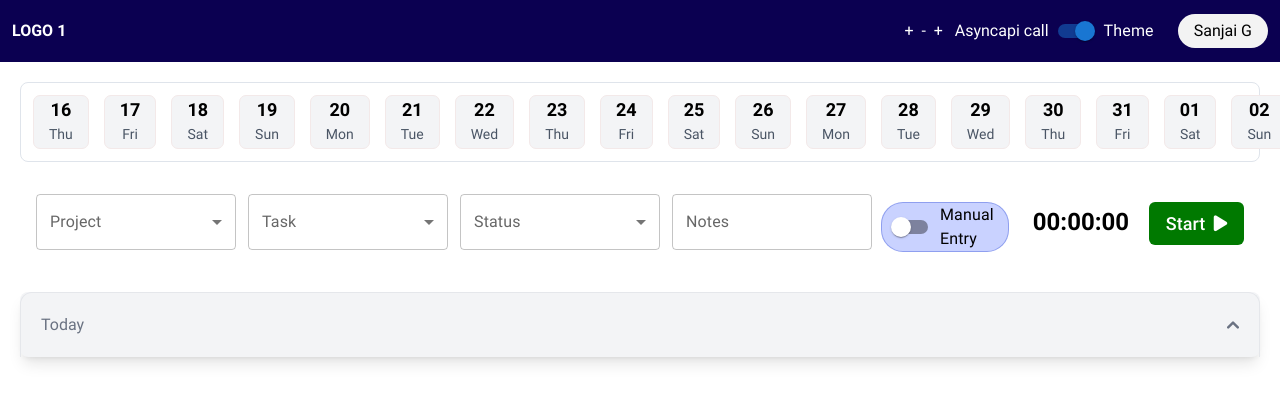
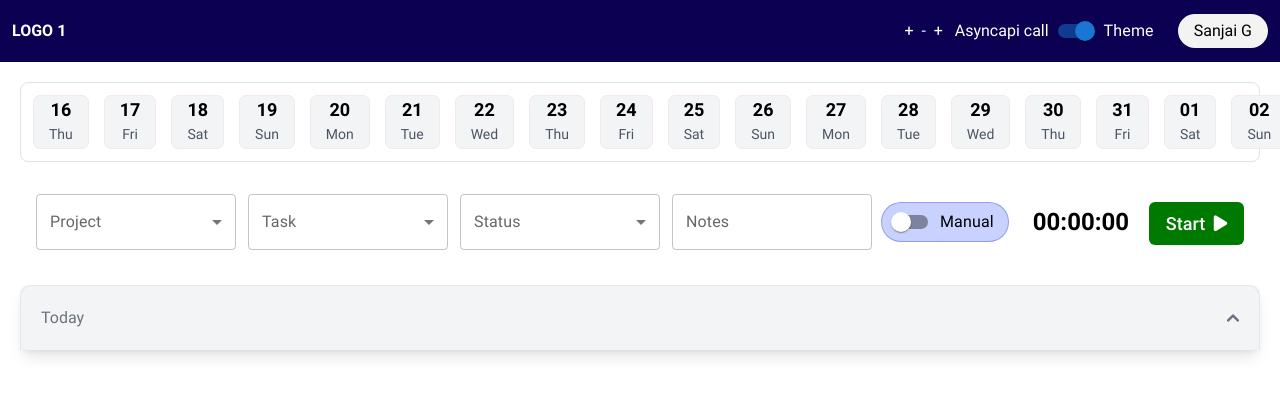
Before and after one commit to raviwbc/wbc-tracker, a React (Create React App) app: page / in a window 1280 px wide. Shown: the top 402 px of the page. Built offline with nearby package versions, Linux system fonts and the light colour scheme.

Commit message:
JSON Server Integrated.

```diff
--- /dev/null
+++ b/db.json
@@ -0,0 +1,10 @@
+{
+    "posts": [
+      { "id": 1, "title": "Hello World", "content": "This is my first post!" },
+      { "id": 2, "title": "React & JSON Server", "content": "Learning how to integrate React with JSON Server" }
+    ],
+    "comments": [
+      { "id": 1, "postId": 1, "content": "Great post!" },
+      { "id": 2, "postId": 2, "content": "Nice tutorial" }
+    ]
+  }
--- a/src/component/timeTrack.tsx
+++ b/src/component/timeTrack.tsx
@@ -188,7 +188,7 @@ const TimeTrack = () => {
                     onBlur={form.handleBlur}
                   />
                 }
-                label="Manual Entry"
+                label="Manual"
               />
             )}
           </Field>
@@ -203,7 +203,7 @@ const TimeTrack = () => {
           <div className="text-2xl font-bold mt-3" >{timeFormat}</div>
           <div>
             <button
-              className={`mt-2 px-4 py-2 text-white rounded-md ${isRunning ? "stopBtn": "startBtn"}`}
+              className={`mt-2 px-4 py-2 text-white rounded-md ${isRunning ? "stopBtn clicked": "startBtn"}`}
               onClick={stopClock}
             >
               {isRunning ? "Stop" : "Start"} {isRunning ? <i className="fa-solid fa-pause ml-1"></i> : <i className="fa-solid fa-play ml-1"></i>}
--- a/src/component/timeTracker.css
+++ b/src/component/timeTracker.css
@@ -43,7 +43,7 @@
 .toggleContain{
     label{
         background-color: #4d6bfe4d;
-        padding-right: 10px;
+        padding-right: 14px;
         border-radius: 22px;
         border: 1px solid #0d2dc94d;
     }
```
Also changed, not shown: package.json (+6 -2 lines), 1 other file (tests, documents, lock files or other folders).
